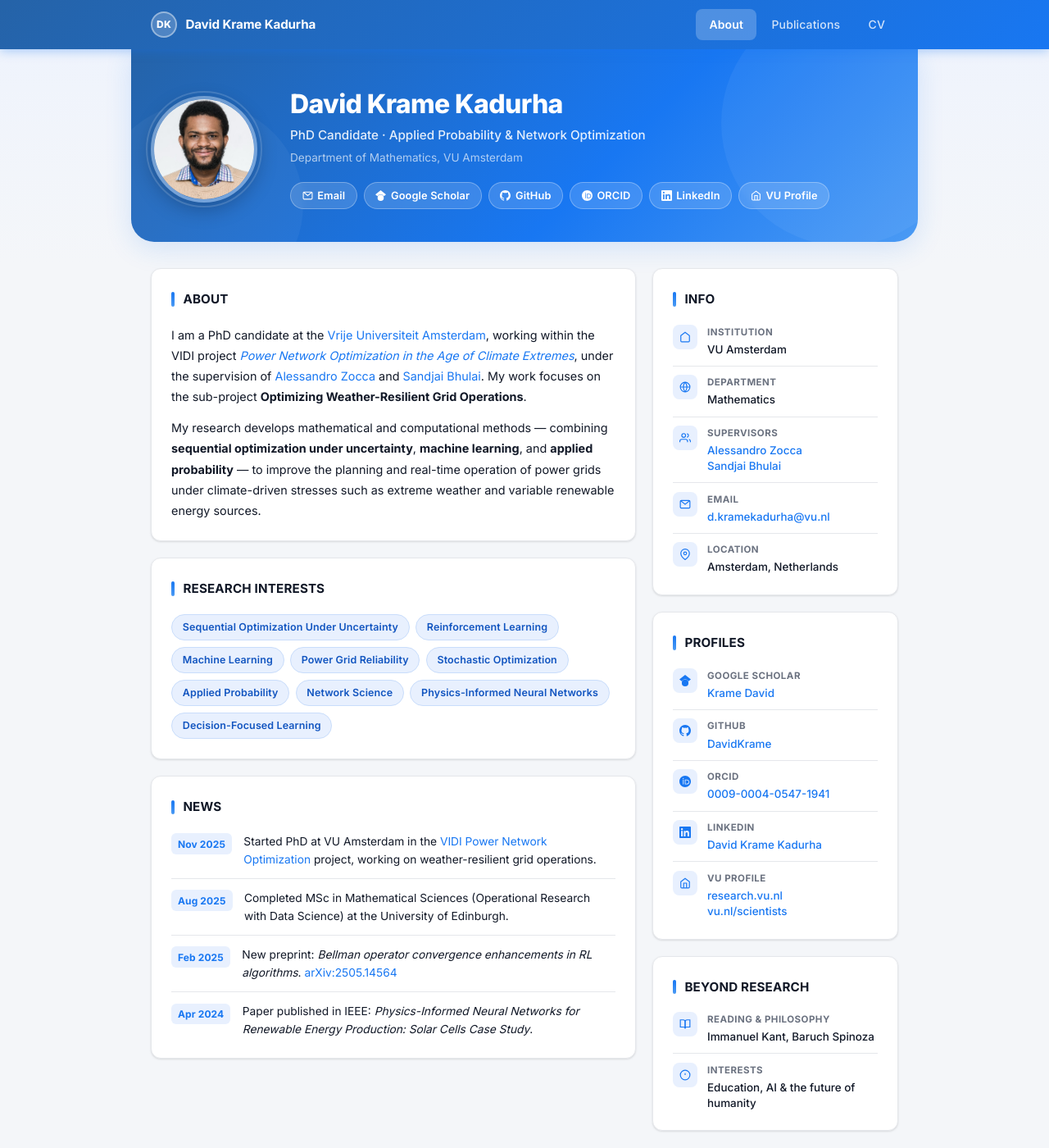
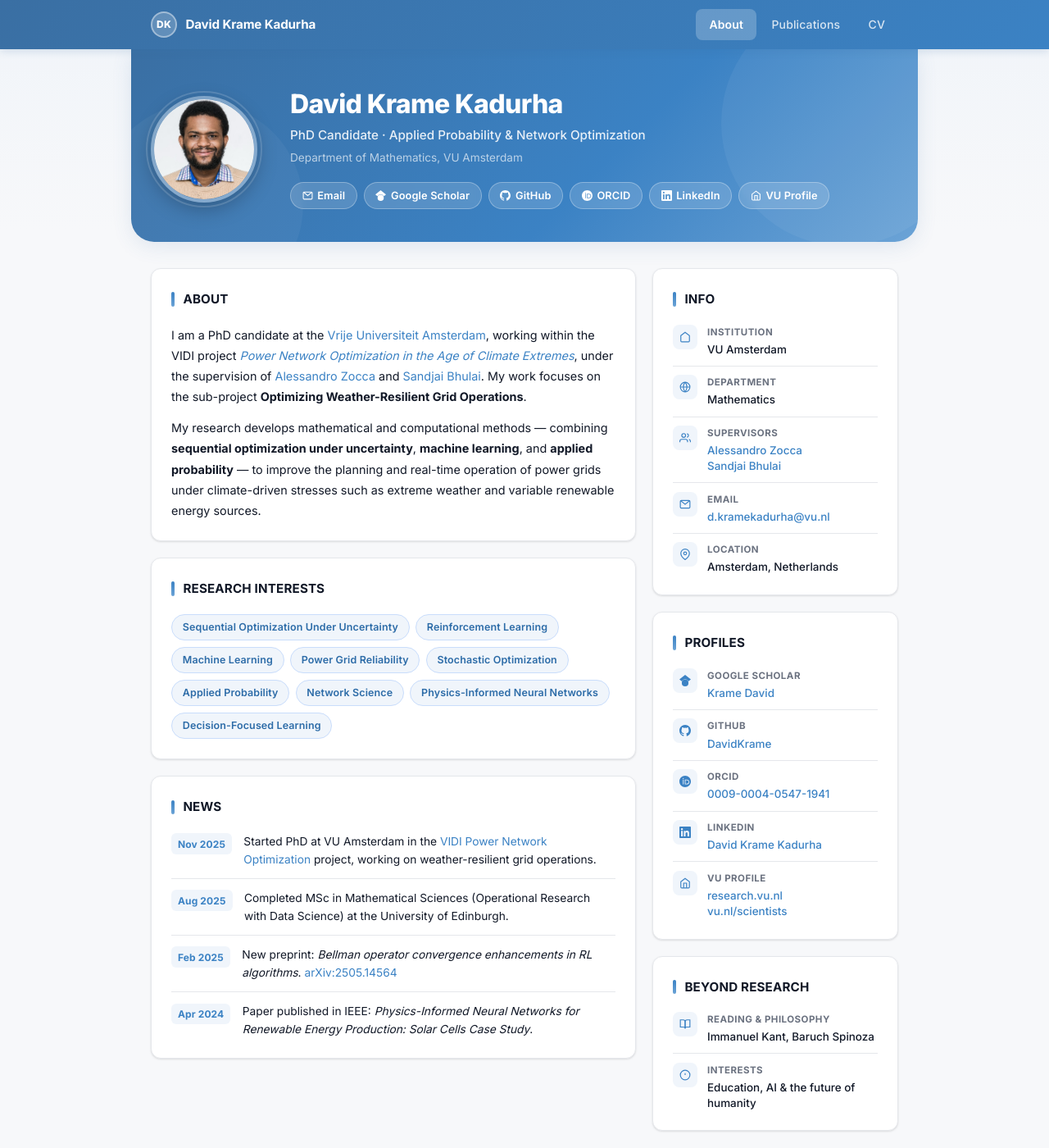
Before and after one commit to DavidKrame/davidkrame.github.io, a Jekyll site: the page built from index.html, in a window 1280 px wide and 1400 px high. Shown: the whole window at 82% size. Built offline with Jekyll 4.4.1, drawn with Linux system fonts in a browser that asks for light colours.

Commit message:
soft blue page gradient

```diff
--- a/assets/css/style.scss
+++ b/assets/css/style.scss
@@ -2,12 +2,12 @@
 ---
 
 :root {
-  --blue:        #1877F2;
-  --blue-dark:   #1255c0;
-  --blue-deeper: #2563a8;
-  --blue-light:  #e8f0fe;
-  --blue-mid:    #4a9af4;
-  --bg:          #f4f6f9;
+  --blue:        #3b82c4;
+  --blue-dark:   #2d6ca8;
+  --blue-deeper: #3a6fa3;
+  --blue-light:  #f0f5fb;
+  --blue-mid:    #6ba3d6;
+  --bg:          #f7f8fa;
   --surface:     #ffffff;
   --surface-2:   #f8f9fb;
   --text:        #111827;
@@ -27,7 +27,7 @@ html { scroll-behavior: smooth; }
 
 body {
   font-family: 'Inter', -apple-system, BlinkMacSystemFont, "Segoe UI", sans-serif;
-  background: linear-gradient(180deg, #eef3fd 0%, #f4f6f9 320px);
+  background: linear-gradient(180deg, #f0f4f9 0%, #f7f8fa 280px);
   color: var(--text);
   font-size: 15px;
   line-height: 1.7;
@@ -45,7 +45,7 @@ a:hover { text-decoration: underline; }
   position: sticky;
   top: 0;
   z-index: 100;
-  box-shadow: 0 2px 12px rgba(24,119,242,.35);
+  box-shadow: 0 2px 10px rgba(58,111,163,.2);
 }
 
 .nav-inner {
@@ -118,7 +118,7 @@ a:hover { text-decoration: underline; }
   position: relative;
   overflow: hidden;
   border-radius: 0 0 28px 28px;
-  box-shadow: 0 8px 32px rgba(24,119,242,.15);
+  box-shadow: 0 6px 24px rgba(58,111,163,.12);
 }
 
 .hero::before {
```
Also changed, not shown: assets/images/favicon.svg.
